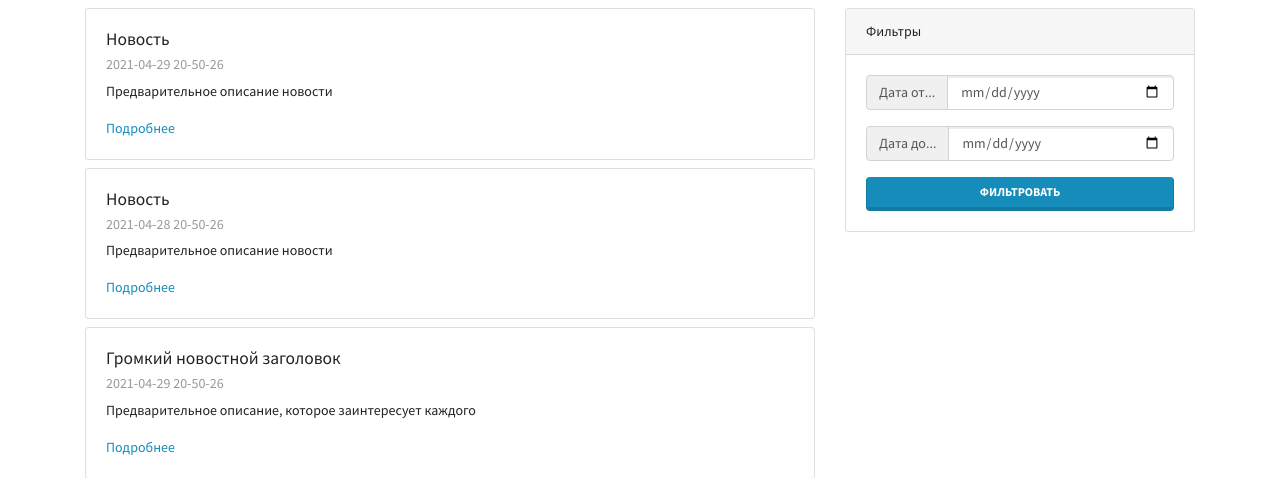
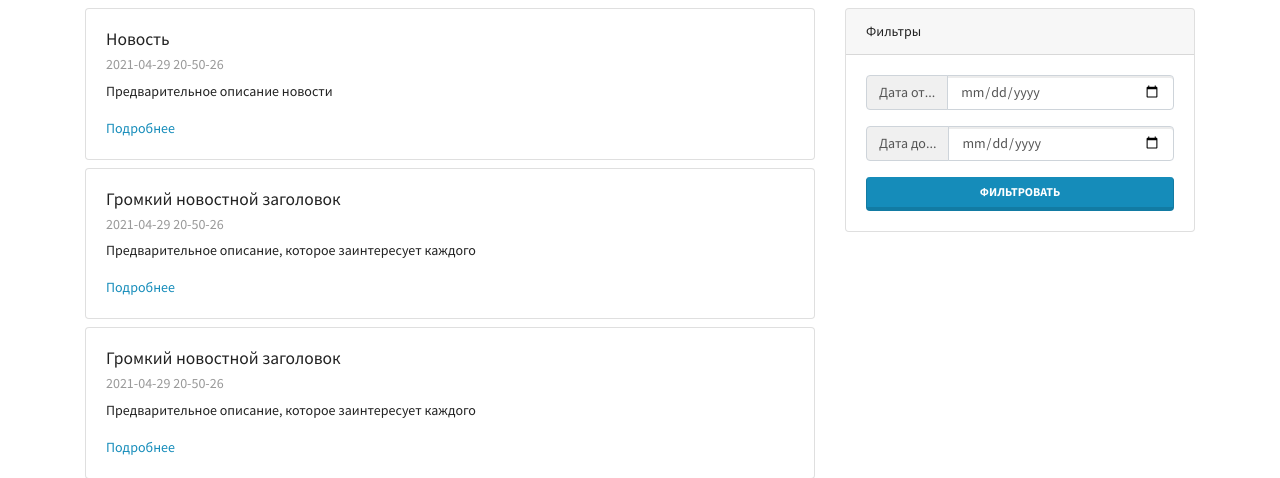
Before and after one commit to natalyabystrova/BaniacLMSs, a Django app: page /mainapp/news/ in a window 1280 px wide. Shown: the part 77-555 px from the top of the page. Run offline with Django 3.2, Linux system fonts and the light colour scheme; some libraries are stand-ins or nearby versions.

Commit message:
added card2

```diff
--- a/mainapp/templates/mainapp/news.html
+++ b/mainapp/templates/mainapp/news.html
@@ -87,12 +87,12 @@
 
     <div class="card my-2">
       <div class="card-body">
-        <h5 class="card-title">Новость</h5>
-        <h6 class="card-subtitle mb-2 text-muted">2021-04-28 20-50-26</h6>
-        <p class="card-text">Предварительное описание новости</p>
-        <a href="#" class="card-link">Подробнее</a>
+          <h5 class="card-title">{{ news_title }}</h5>
+          <h6 class="card-subtitle mb-2 text-muted">2021-04-29 20-50-26</h6>
+          <p class="card-text">{{ news_preview }}</p>
+          <a href="#" class="card-link">Подробнее</a>
       </div>
-    </div>
+  </div>
 
     <div class="card my-2">
       <div class="card-body">
```
